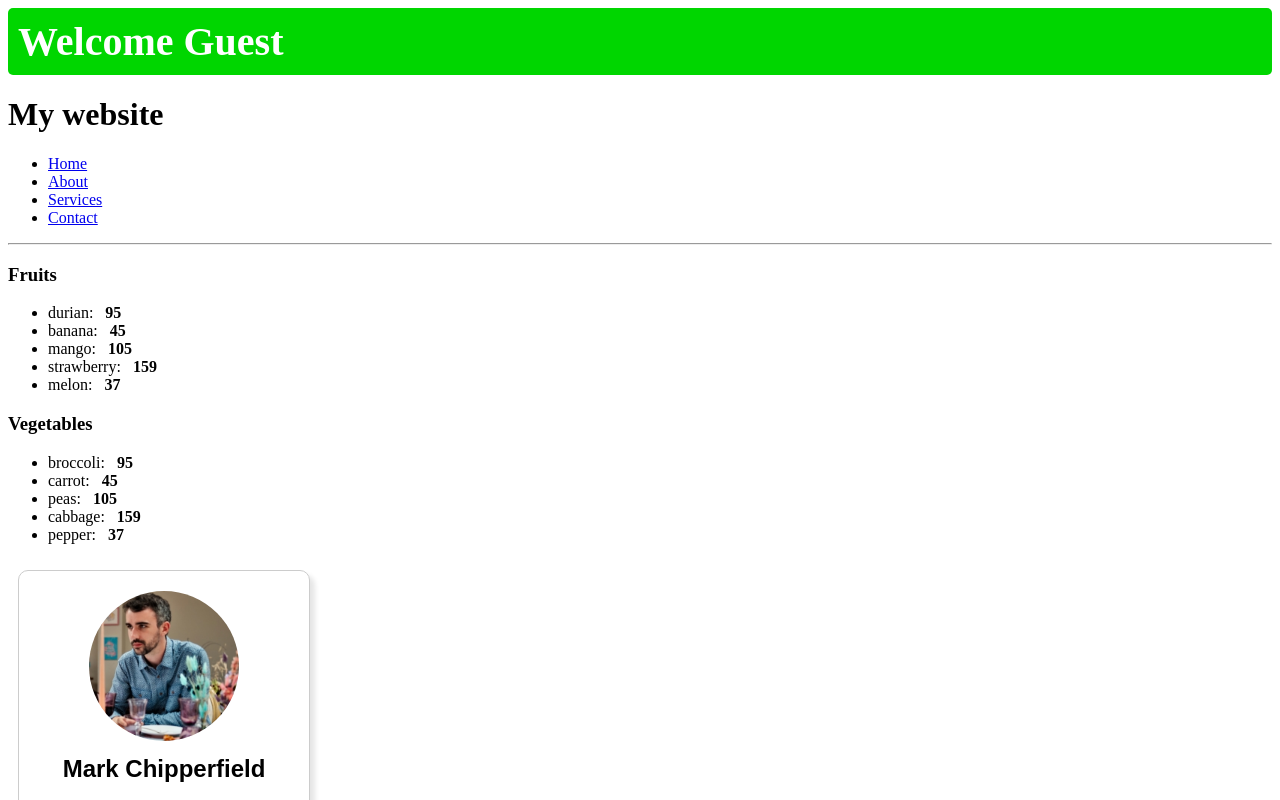
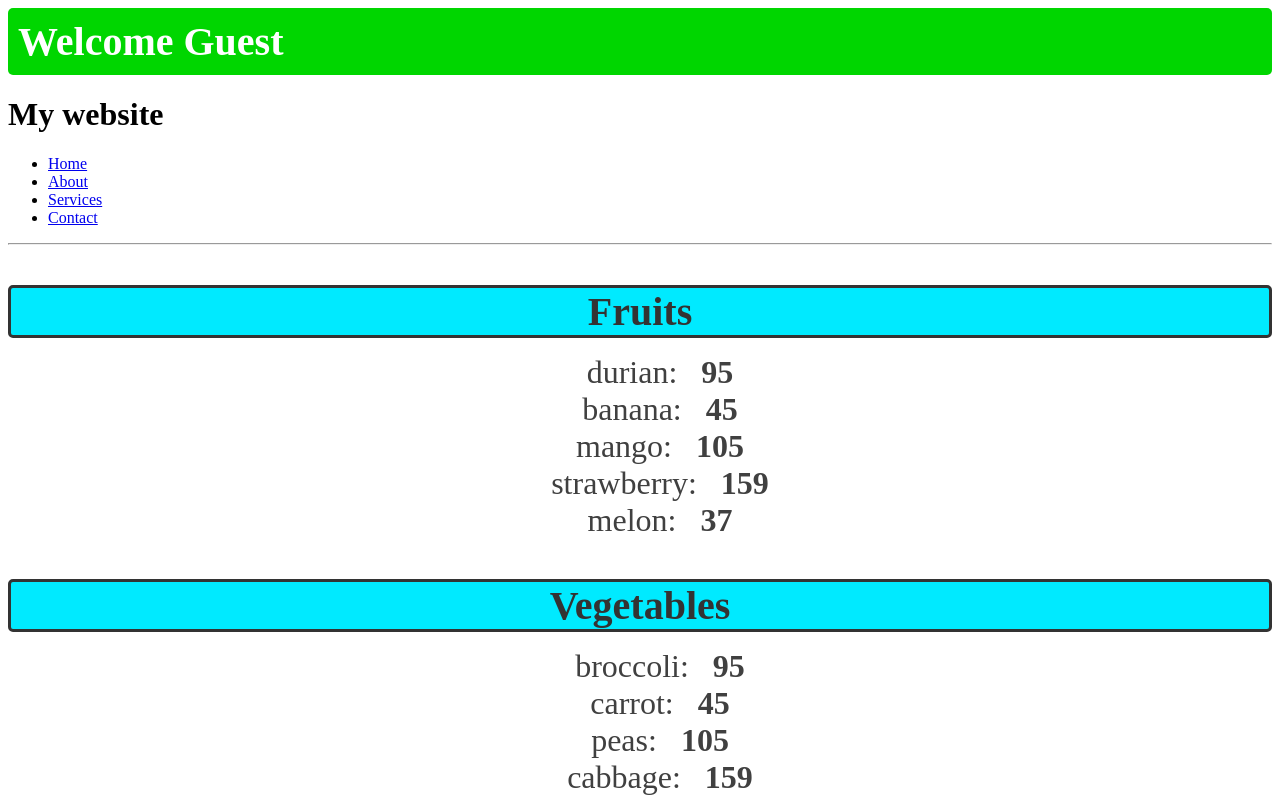
Before and after one commit to MarkChips/React-bro-code-tutorial, a React (Vite) app in the folder my-react-app/: page / in a window 1280 px wide. Shown: the top 800 px of the page. Built offline with nearby package versions, Linux system fonts and the light colour scheme.

Commit message:
style: :lipstick: add style to List component elements

```diff
--- a/my-react-app/src/List.jsx
+++ b/my-react-app/src/List.jsx
@@ -16,8 +16,8 @@
 
     return (
         <>
-            <h3>{category}</h3>
-            <ul>{listItems}</ul>
+            <h3 className="list-category">{category}</h3>
+            <ul className="list-items">{listItems}</ul>
         </>
     );
 }
--- a/my-react-app/src/index.css
+++ b/my-react-app/src/index.css
@@ -1,3 +1,27 @@
+.list-category {
+  font-size: 2.5em;
+  font-weight: bold;
+  color: hsl(0, 0%, 20%);
+  margin-bottom: 10px;
+  text-align: center;
+  border: 3px solid;
+  border-radius: 5px;
+  background-color: hsl(185, 100%, 50%);
+}
+
+.list-items li {
+  font-size: 2em;
+  list-style: none;
+  color: hsl(0, 0%, 25%);
+  text-align: center;
+  margin: 0;
+}
+
+.list-items li:hover {
+  color: hsl(0, 0%, 45%);
+  cursor: pointer;
+}
+
 .welcome-message {
   font-size: 2.5rem;
   background-color: hsl(120, 100%, 42%);
```
